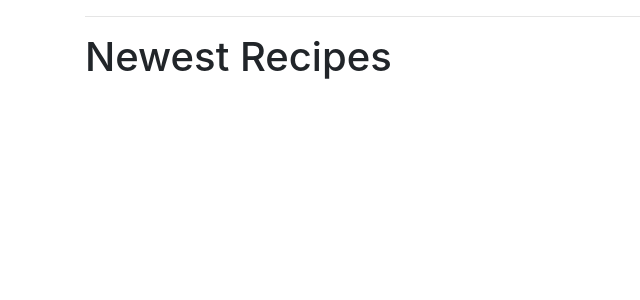
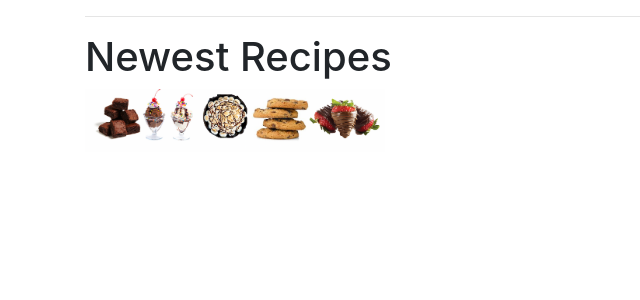
Before and after one commit to lizlau7/recipe_project, a Flask app: page / in a window 1280 px wide. Shown: the part 59-359 px from the top of the page, without its empty margins (0-640 px from the left). Run offline with Flask 2, Linux system fonts and the light colour scheme; data that the repository does not hold is empty; some libraries are stand-ins or nearby versions.

Commit message:
add image

```diff
--- a/templates/index.html
+++ b/templates/index.html
@@ -6,7 +6,7 @@
 {% block body %}
 
 <h1>Newest Recipes</h1>
-
+<img src="images/desserts.jpg" alt="[dessert]" width="300" />
 {% if all_recipes %}
 <table class="table table-hover">
     <thead>
```
Also changed, not shown: images/desserts.jpg (added).
